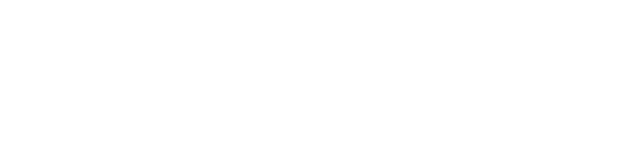
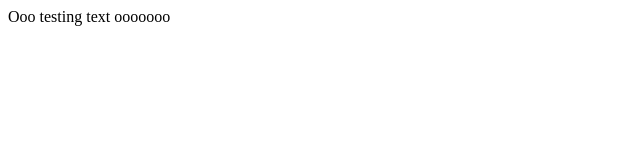
Before and after one commit to irislizeth/fall2024imedgroupproject, a plain HTML site: page index.html in a window 1280 px wide. Shown: the whole page, without its empty margins (0-640 px from the left). Drawn offline with Linux system fonts and the light colour scheme.

Commit message:
text for netlify

```diff
--- a/index.html
+++ b/index.html
@@ -5,5 +5,7 @@
     <meta name="viewport" content="width=device-width, initial-scale=1.0" />
     <title>Homepage</title>
   </head>
-  <body></body>
+  <body>
+    Ooo testing text ooooooo
+  </body>
 </html>
```
